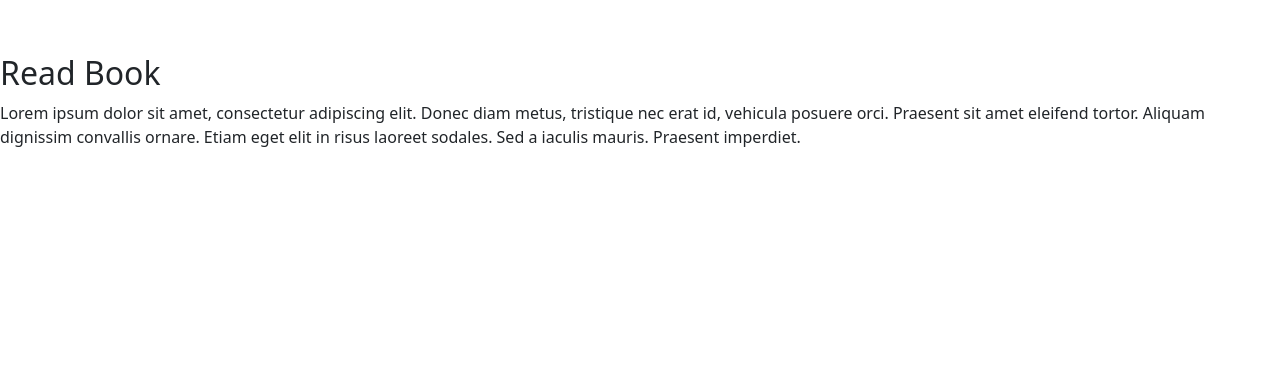
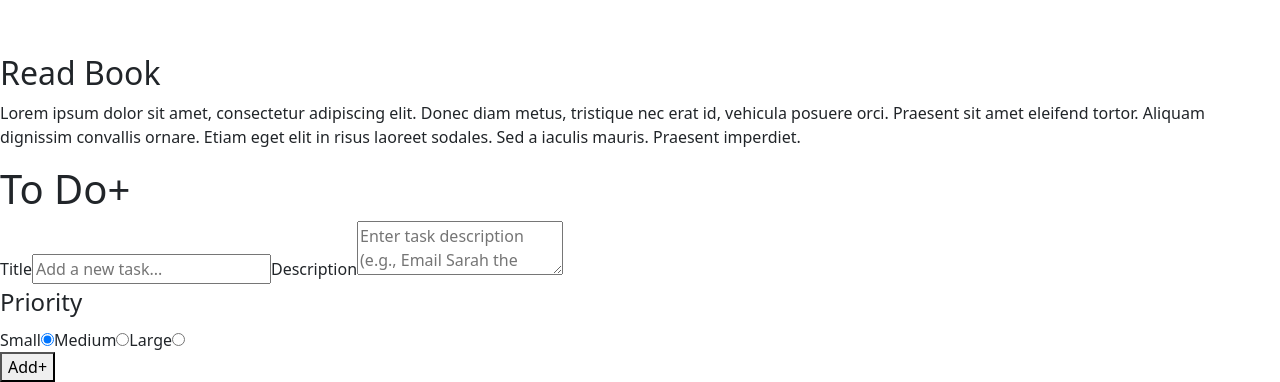
Before and after one commit to Pyro-Kinetic/doowit, a React (Create React App) app in the folder doowit-app/: page / in a window 1280 px wide. Shown: the part 6440-6822 px from the top of the page. Before the commit the page ends 6605 px from the top, so only its background shows below. Built offline with nearby package versions, Linux system fonts and the light colour scheme; a web font is replaced by a local one.

Commit message:
Refine `ToDoForm` component and integrate it into `HomePage`
- Add a `priority` field to `ToDoForm` with default selection and value adjustments.
- Fix label typos in `ToDoForm` and improve input handling for form data.
- Update `HomePage` to render `ToDoForm` alongside existing ToDo elements.

```diff
--- a/doowit-app/src/components/HomePage.jsx
+++ b/doowit-app/src/components/HomePage.jsx
@@ -1,7 +1,8 @@
 import {useState} from "react";
 import dance from "../assets/dancing.jpg"
+import data from "../appData";
+import ToDoForm from "./ToDoForm";
 import ToDo from "./ToDo";
-import data from "../appData";
 
 export default function HomePage() {
     const [toDo, setToDo] = useState(data)
@@ -59,6 +60,7 @@ export default function HomePage() {
             <main>
                 {toDoElements}
             </main>
+            <ToDoForm />
         </div>
     )
 }
--- a/doowit-app/src/components/ToDoForm.jsx
+++ b/doowit-app/src/components/ToDoForm.jsx
@@ -3,9 +3,14 @@ export default function ToDoForm() {
     function submitToDoData(formData) {
         const title = formData.get("title")
         const description = formData.get("description")
+        const priority = formData.get("priority")
+
+        const allData = Object.fromEntries(formData)
 
         console.log(title)
         console.log(description)
+        console.log(priority)
+        console.log(allData)
     }
 
     return (
@@ -24,13 +29,13 @@ export default function ToDoForm() {
                     <legend>Priority</legend>
 
                     <label htmlFor={"small"}>Small</label>
-                    <input id={"small"} type={"radio"} name={"priority"}/>
+                    <input id={"small"} type={"radio"} name={"priority"} defaultChecked={true} value={"moon"}/>
 
-                    <lable htmlFor={"medium"}>Medium</lable>
-                    <input id={"medium"} type={"radio"} name={"priority"}/>
+                    <label htmlFor={"medium"}>Medium</label>
+                    <input id={"medium"} type={"radio"} name={"priority"} value={"planet"}/>
 
-                    <lable htmlFor={"large"}>Large</lable>
-                    <input id={"large"} type={"radio"} name={"priority"}/>
+                    <label htmlFor={"large"}>Large</label>
+                    <input id={"large"} type={"radio"} name={"priority"} value={"sun"}/>
                 </fieldset>
 
                 <button>Add+</button>
```
